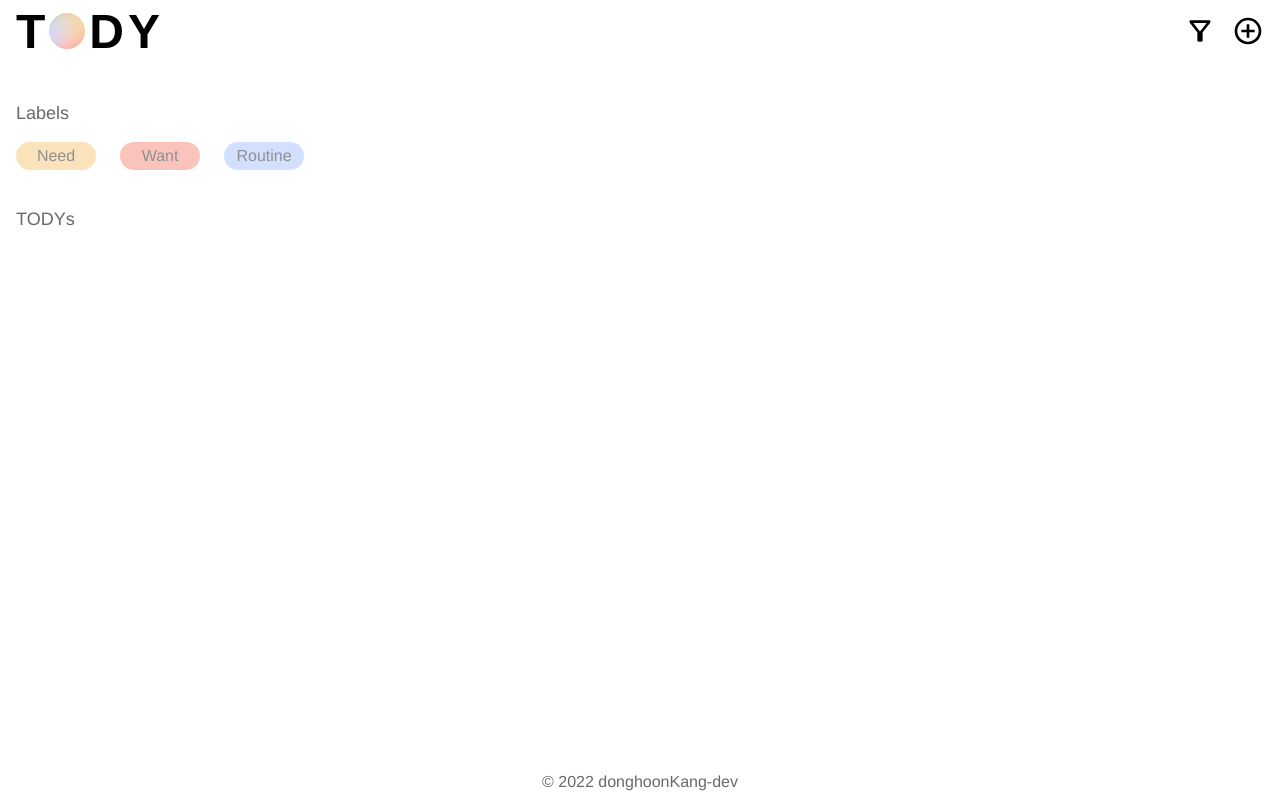
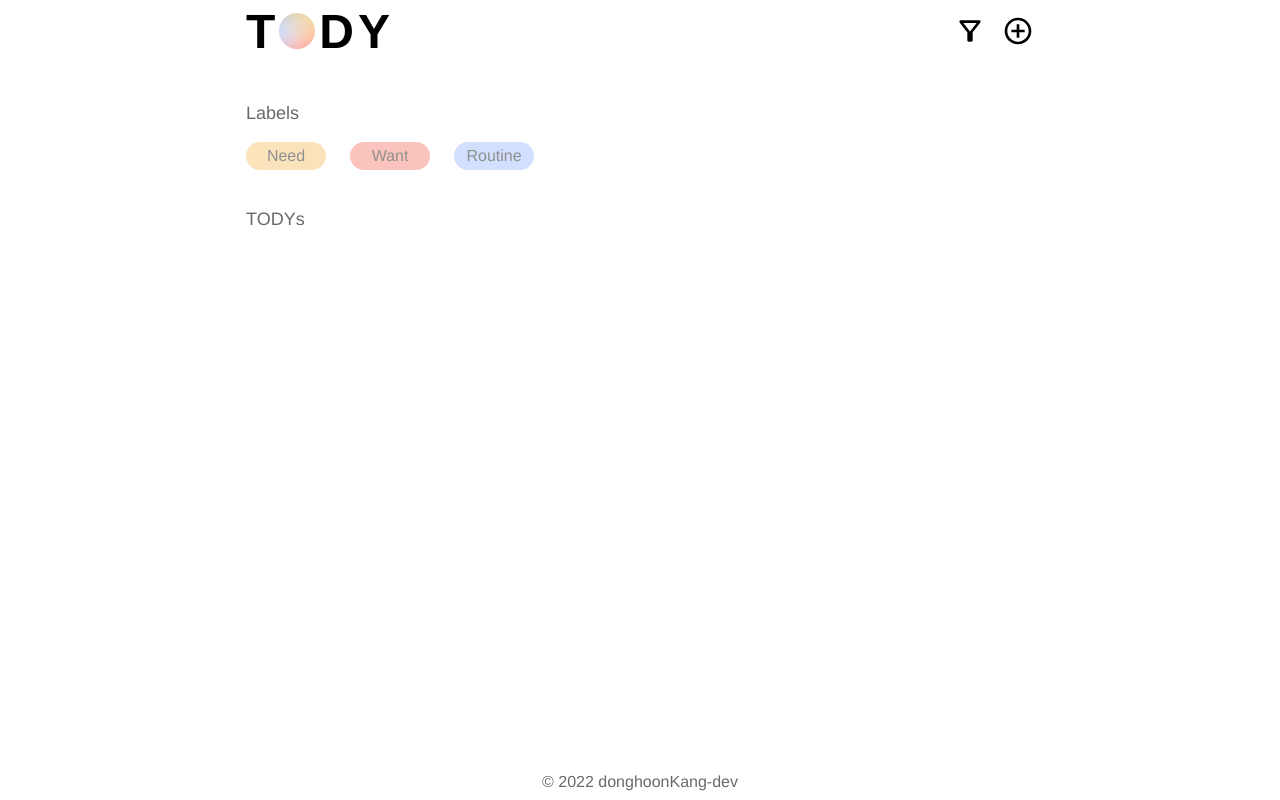
Before and after one commit to gusrb3164/react-todo-subject, a React (Create React App) app: page / in a window 1280 px wide. Built offline with nearby package versions, Linux system fonts and the light colour scheme.

Commit message:
feat: Respond to tablets and desktops

```diff
--- a/src/components/List/styles.ts
+++ b/src/components/List/styles.ts
@@ -44,7 +44,7 @@ export const TodoListItemContainer = styled.li<{ completed: boolean, bgColor: st
       flex-direction: column;
       justify-content: space-around;
       > h3 {
-        width: 60vw;
+        max-width: 60vw;
         font-size: 1.125rem;
         color: ${THEME_DARK_GRAY};
         overflow: hidden;
--- a/src/pages/Main/MainPage.tsx
+++ b/src/pages/Main/MainPage.tsx
@@ -6,7 +6,7 @@ import TodoList from '../../components/List/TodoList';
 import Footer from '../../components/Footer/Footer';
 import FilterModal from '../../components/Modal/FilterModal';
 import AddModal from '../../components/Modal/AddModal';
-import { MainLayoutContainer, ContentsContainer } from './styles';
+import { MainLayoutContainer, ContentsContainer, BackgroundContainer } from './styles';
 
 const MainPage: React.VFC = () => {
   const {
@@ -16,6 +16,7 @@ const MainPage: React.VFC = () => {
   } = useContext(UIContext);
 
   return (
+    <BackgroundContainer>
       <MainLayoutContainer bgColor={bgColor}>
         <Header />
         <ContentsContainer>
@@ -32,6 +33,7 @@ const MainPage: React.VFC = () => {
         {filterModalVisible && <FilterModal />}
         {addModalVisible && <AddModal />}
       </MainLayoutContainer>
+    </BackgroundContainer>
   )
 }
 
--- a/src/pages/Main/styles.ts
+++ b/src/pages/Main/styles.ts
@@ -1,7 +1,13 @@
 import styled from 'styled-components';
+
+export const BackgroundContainer = styled.div`
+  display: flex;
+  justify-content: center;
+`;
 
 export const MainLayoutContainer = styled.div<{ bgColor: string }>`
   width: 100%;
+  max-width: 820px;
   min-height: 100vh;
   display: flex;
   flex-direction: column;
```
Lines whose indentation alone changed are shown as unchanged.
